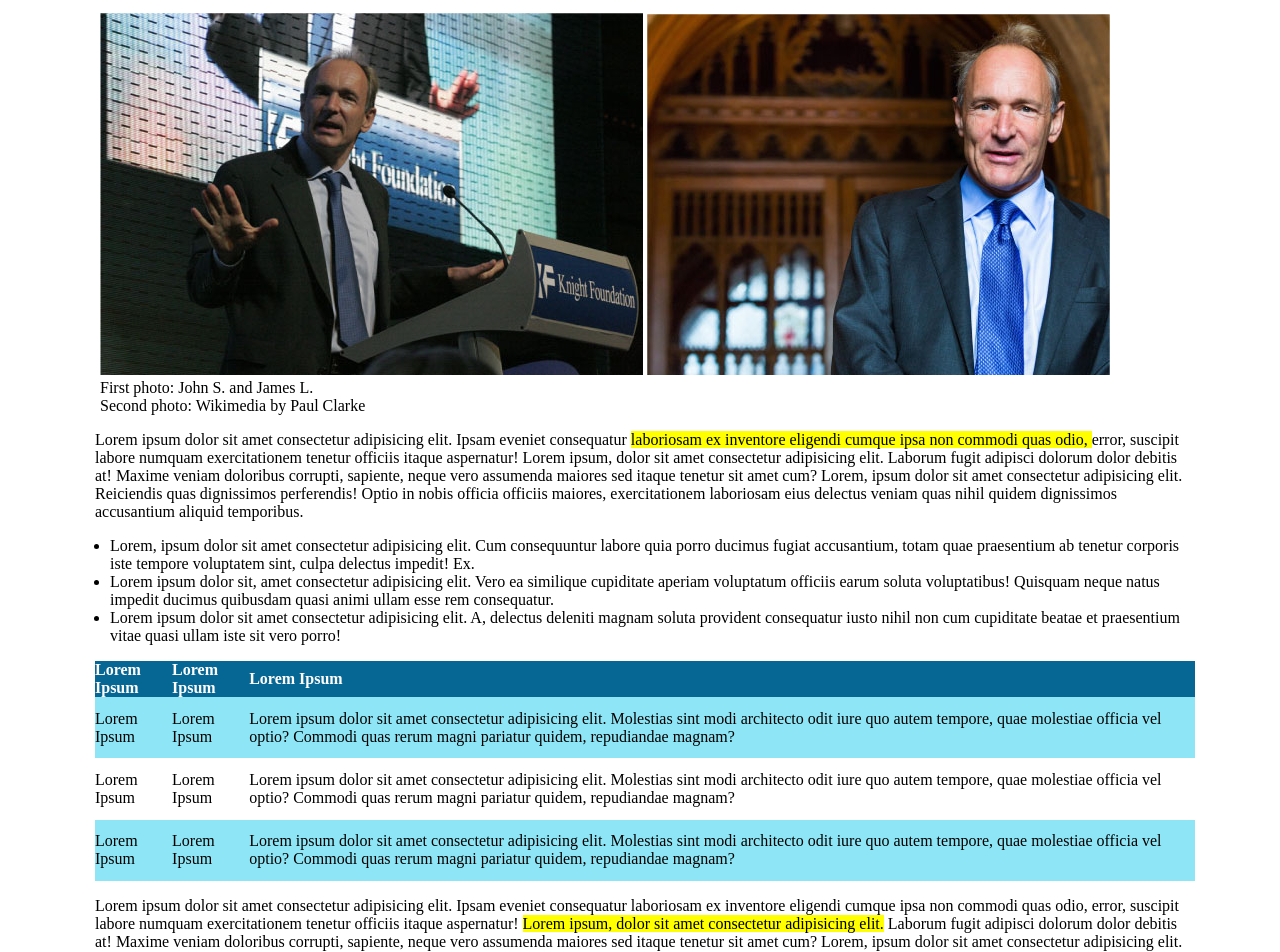
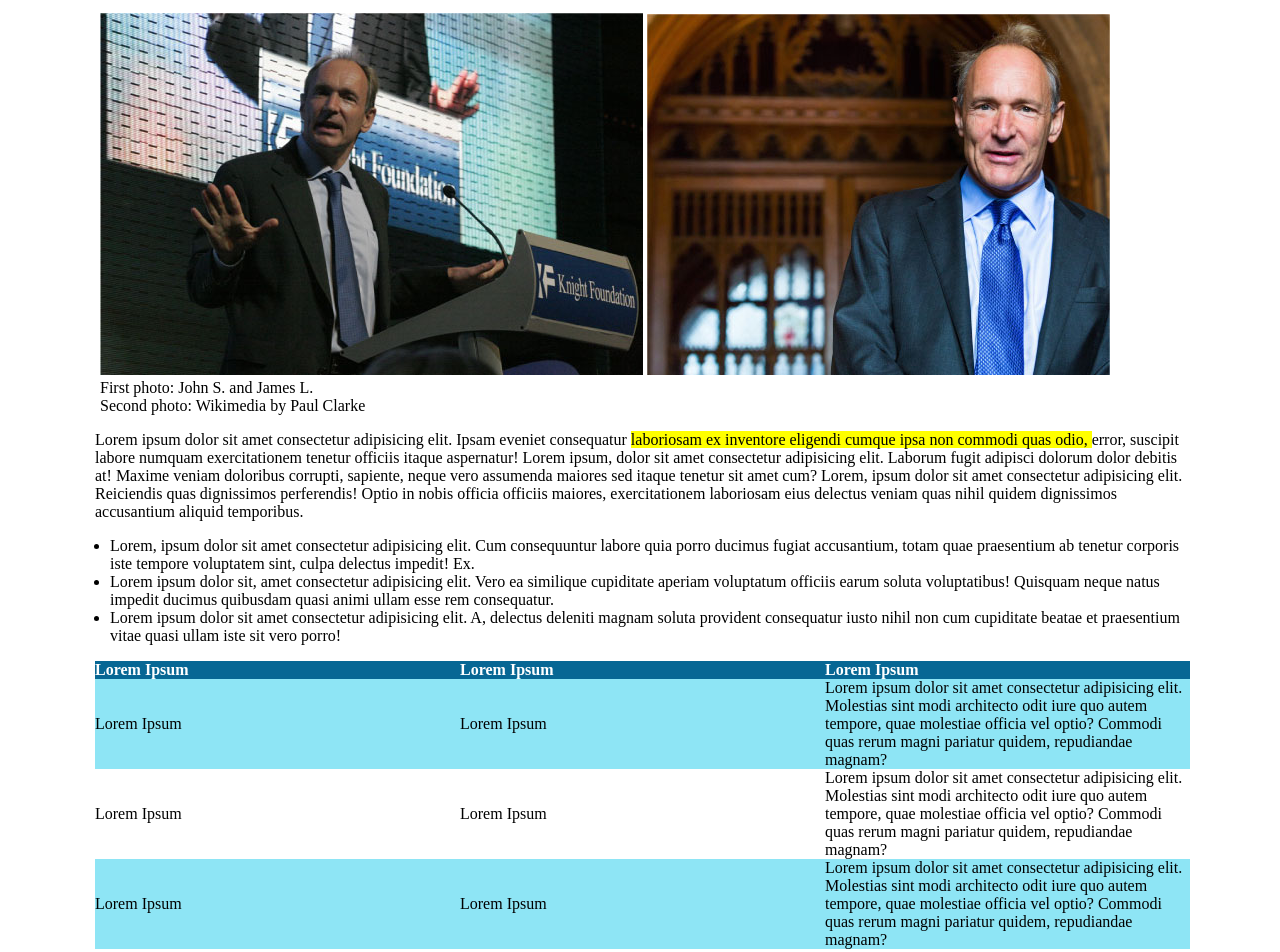
Before and after one commit to pierluigizironi/html-css-booleaner, a plain HTML site: page index.html in a window 1280 px wide. Shown: the part 271-1223 px from the top of the page. Drawn offline with Linux system fonts and the light colour scheme.

Commit message:
add table layout:fixed

```diff
--- a/css/style.css
+++ b/css/style.css
@@ -81,10 +81,11 @@ ul {
 }
 
 table {
-    width: 1100px;
+    width: 100%;
     height: 220px;
     border: 0px;
     text-align: left;
+    table-layout: fixed;
 }
 
 /* Footer */
```
